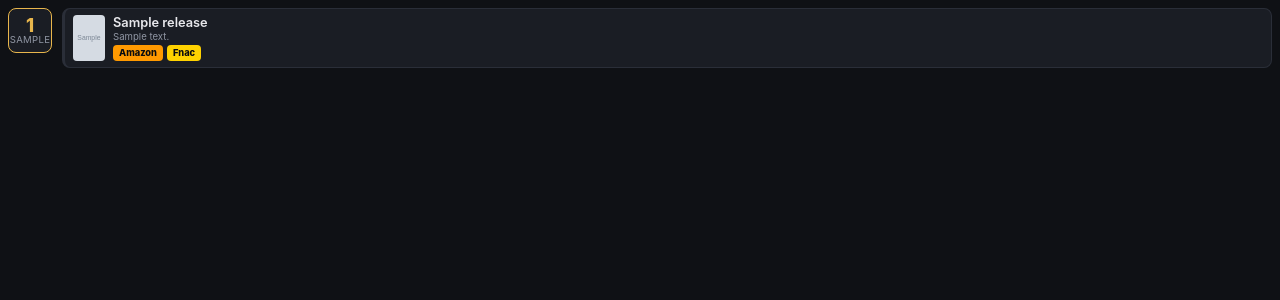
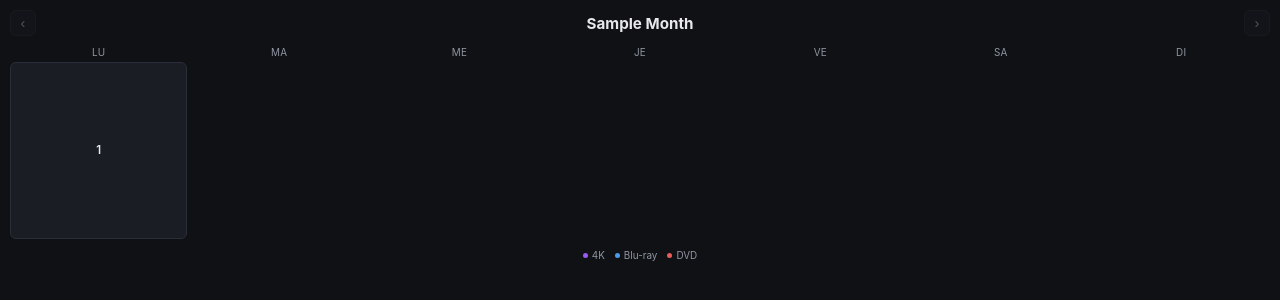
Before and after one commit to Tropicfront/Movies-scrapper-app-, a Flask app: template templates/widget.html in a window 1280 px wide. Shown: the top 300 px of the page. Run offline with Flask 3, Linux system fonts and the light colour scheme; the template is opened without the code that fills it: most values are stand-ins (such as "Sample title", 1, 10 or a date in 2020); grey boxes marked "Sample" are stand-in pictures; parts of the project's set-up code (start-up, migrations or seed data) failed here and were passed over.

Commit message:
Updated files <Beta 1.8>

```diff
--- a/app.py
+++ b/app.py
@@ -2,7 +2,6 @@ import json
 import logging
 import os
 from datetime import date, datetime, timedelta, timezone
-from itertools import groupby
 from zoneinfo import ZoneInfo, ZoneInfoNotFoundError
 
 from apscheduler.schedulers.background import BackgroundScheduler
@@ -13,7 +12,7 @@ import jellyfin_client
 import poster_lookup
 import scraper_4k
 import scraper_editionlimitee
-from date_utils import format_date_label, format_day_month_abbr, normalize_title
+from date_utils import MOIS_FR_NAMES, format_date_label, normalize_title
 
 logging.basicConfig(level=logging.INFO, format="%(asctime)s [%(levelname)s] %(message)s")
 logger = logging.getLogger(__name__)
@@ -326,12 +325,14 @@ def calendar_ics_bluray():
 def widget_upcoming():
     """Mini page compacte, pensée pour être embarquée via un widget iFrame
     (Homarr, Homepage, ou tout autre dashboard qui supporte l'embarquement
-    d'une URL). Contrairement au flux .ics, cette page peut afficher les
-    affiches et un bouton vers la fiche TMDB, puisque ce n'est pas un
-    format calendrier mais une vraie page HTML.
+    d'une URL) — présentée comme une vraie grille de calendrier mensuel
+    (jours de la semaine en colonnes, points colorés par format sur les
+    jours où il y a une sortie), plutôt qu'une simple liste. Contrairement
+    au flux .ics, cette page peut afficher les affiches au survol/clic,
+    puisque ce n'est pas un format calendrier mais une vraie page HTML.
 
     Paramètres optionnels :
-      ?limit=30           -> nombre de sorties affichées (défaut : 30)
+      ?limit=200          -> nombre de sorties incluses dans la grille (défaut : 200, max : 300)
       ?scope=upcoming      -> upcoming (défaut) / today / tomorrow / all (upcoming + récentes)
       ?jellyfin=only       -> uniquement les films déjà présents dans Jellyfin
       ?category=4k|bluray  -> filtrer par format
@@ -345,9 +346,9 @@ def widget_upcoming():
         category = "bluray_dvd"
     theme = "light" if request.args.get("theme") == "light" else "dark"
     try:
-        limit = max(1, min(50, int(request.args.get("limit", 30))))
+        limit = max(1, min(300, int(request.args.get("limit", 200))))
     except ValueError:
-        limit = 30
+        limit = 200
 
     if scope == "today":
         releases = data["today"]
@@ -360,21 +361,55 @@ def widget_upcoming():
 
     releases = _filter_releases(releases, only_jellyfin, category)[:limit]
 
-    # Regroupe par jour pour un rendu façon calendrier (repère jour/mois +
-    # sorties de ce jour), plutôt qu'une simple liste plate.
-    days = []
-    for date_iso, group in groupby(releases, key=lambda r: r.get("date_iso")):
-        group = list(group)
-        day_num, month_abbr = format_day_month_abbr(date_iso)
-        days.append({
-            "date_iso": date_iso,
-            "day_num": day_num,
-            "month_abbr": month_abbr,
-            "date_text": group[0].get("date_text"),
-            "releases": group,
+    months = _build_calendar_months(releases)
+    today_iso = date.today().isoformat()
+
+    return render_template("widget.html", months=months, today_iso=today_iso, theme=theme)
+
+
+def _build_calendar_months(releases):
+    """Construit une grille de calendrier mensuel (un objet par mois
+    couvert par les sorties filtrées) : semaines de 7 jours (lundi en
+    premier), chaque jour du mois portant la liste de ses sorties (vide
+    sinon)."""
+    import calendar as calendar_module
+
+    by_month = {}
+    for r in releases:
+        date_iso = r.get("date_iso")
+        if not date_iso:
+            continue
+        y, m, _d = (int(part) for part in date_iso.split("-"))
+        by_month.setdefault((y, m), {}).setdefault(date_iso, []).append(r)
+
+    cal = calendar_module.Calendar(firstweekday=0)  # semaine commence le lundi
+    months = []
+    for (y, m) in sorted(by_month.keys()):
+        day_releases = by_month[(y, m)]
+        weeks = []
+        for week in cal.monthdayscalendar(y, m):
+            week_cells = []
+            for day_num in week:
+                if day_num == 0:
+                    week_cells.append(None)  # jour hors du mois affiché
+                    continue
+                day_iso = f"{y:04d}-{m:02d}-{day_num:02d}"
+                items = day_releases.get(day_iso, [])
+                categories = sorted({r.get("format_category", "autre") for r in items})
+                week_cells.append({
+                    "day_num": day_num,
+                    "date_iso": day_iso,
+                    "releases": items,
+                    "categories": categories,
+                })
+            weeks.append(week_cells)
+        months.append({
+            "year": y,
+            "month": m,
+            "label": f"{MOIS_FR_NAMES[m - 1].capitalize()} {y}",
+            "weeks": weeks,
         })
-
-    return render_template("widget.html", days=days, theme=theme)
+    return months
 
 
 @app.route("/api/jellyfin/status")
@@ -386,6 +421,29 @@ def jellyfin_status():
         return jsonify({"configured": True, "reachable": True, "movies_in_library": len(titles)})
     except Exception as exc:
         return jsonify({"configured": True, "reachable": False, "error": str(exc)}), 502
+
+
+@app.route("/api/affiliate-links/status")
+def affiliate_links_status():
+    """Diagnostic pour vérifier si les liens Amazon/Fnac sont bien
+    détectés, sans avoir à inspecter les logs du conteneur. Répartit les
+    sorties par source et indique combien ont au moins un lien affilié."""
+    cache = load_cache()
+    releases = cache.get("releases", [])
+
+    by_source = {}
+    for r in releases:
+        source = r.get("source", "inconnu")
+        stats = by_source.setdefault(source, {"total": 0, "with_amazon": 0, "with_fnac": 0, "examples_without": []})
+        stats["total"] += 1
+        if r.get("amazon_url"):
+            stats["with_amazon"] += 1
+        if r.get("fnac_url"):
+            stats["with_fnac"] += 1
+        if not r.get("amazon_url") and not r.get("fnac_url") and len(stats["examples_without"]) < 3:
+            stats["examples_without"].append({"title": r.get("title"), "url": r.get("url")})
+
+    return jsonify({"total_releases": len(releases), "by_source": by_source})
 
 
 @app.route("/api/refresh", methods=["POST"])
--- a/templates/widget.html
+++ b/templates/widget.html
@@ -3,7 +3,7 @@
 <head>
 <meta charset="UTF-8">
 <meta name="viewport" content="width=device-width, initial-scale=1.0">
-<title>Sorties</title>
+<title>Calendrier des sorties</title>
 <style>
   :root {
     --bg: {{ '#ffffff' if theme == 'light' else '#0f1115' }};
@@ -12,6 +12,7 @@
     --text: {{ '#16181d' if theme == 'light' else '#e8e8ec' }};
     --text-dim: {{ '#6b7280' if theme == 'light' else '#9096a3' }};
     --accent: #e8b64c;
+    --today-bg: {{ '#fff6e0' if theme == 'light' else '#2a2410' }};
   }
   * { box-sizing: border-box; }
   html, body {
@@ -21,163 +22,222 @@
     color: var(--text);
     font-family: -apple-system, "Segoe UI", Roboto, Helvetica, Arial, sans-serif;
   }
-  body {
-    padding: 8px;
-    overflow-y: auto;
-  }
+  body { padding: 10px; }
   .empty {
     color: var(--text-dim);
     font-size: 0.85rem;
     text-align: center;
     padding: 24px 0;
   }
-  .calendar {
+  .month {
+    display: none;
+  }
+  .month.active { display: block; }
+  .month-header {
     display: flex;
-    flex-direction: column;
-    gap: 10px;
+    align-items: center;
+    justify-content: space-between;
+    margin-bottom: 10px;
   }
-  .day-group {
-    display: flex;
-    gap: 10px;
-    align-items: flex-start;
+  .month-title {
+    font-size: 0.95rem;
+    font-weight: 700;
+    text-transform: capitalize;
   }
-  .day-marker {
-    flex-shrink: 0;
-    width: 44px;
+  .nav-btn {
+    background: var(--card-bg);
+    border: 1px solid var(--card-border);
+    color: var(--text);
+    border-radius: 6px;
+    width: 26px;
+    height: 26px;
+    cursor: pointer;
+    font-size: 0.9rem;
+    line-height: 1;
+  }
+  .nav-btn:disabled { opacity: 0.3; cursor: default; }
+  .weekdays, .week {
+    display: grid;
+    grid-template-columns: repeat(7, 1fr);
+    gap: 3px;
+  }
+  .weekdays {
+    margin-bottom: 4px;
+  }
+  .weekdays span {
+    text-align: center;
+    font-size: 0.62rem;
+    text-transform: uppercase;
+    color: var(--text-dim);
+    letter-spacing: 0.03em;
+  }
+  .week { margin-bottom: 3px; }
+  .day-cell {
+    aspect-ratio: 1 / 1;
+    min-height: 34px;
+    background: var(--card-bg);
+    border: 1px solid var(--card-border);
+    border-radius: 6px;
     display: flex;
     flex-direction: column;
     align-items: center;
     justify-content: center;
+    gap: 2px;
+    position: relative;
+  }
+  .day-cell.empty-cell { background: transparent; border-color: transparent; }
+  .day-cell.today { background: var(--today-bg); border-color: var(--accent); }
+  .day-cell .day-num {
+    font-size: 0.72rem;
+    font-weight: 600;
+    color: var(--text);
+  }
+  .day-cell.today .day-num { color: var(--accent); font-weight: 800; }
+  .dots {
+    display: flex;
+    gap: 2px;
+  }
+  .dot {
+    width: 5px;
+    height: 5px;
+    border-radius: 50%;
+  }
+  .dot.cat-4k     { background: #9b59f6; }
+  .dot.cat-bluray { background: #4c9be8; }
+  .dot.cat-dvd    { background: #e85c5c; }
+  .dot.cat-autre  { background: #888; }
+  .legend {
+    display: flex;
+    gap: 10px;
+    justify-content: center;
+    margin-top: 10px;
+    font-size: 0.62rem;
+    color: var(--text-dim);
+  }
+  .legend span { display: flex; align-items: center; gap: 4px; }
+
+  /* Popover listant les sorties d'un jour, affiché au clic */
+  .day-popover {
+    position: absolute;
+    z-index: 10;
+    top: calc(100% + 4px);
+    left: 0;
+    min-width: 180px;
+    max-width: 240px;
     background: var(--card-bg);
     border: 1px solid var(--accent);
     border-radius: 8px;
-    padding: 6px 2px;
-    line-height: 1.1;
+    padding: 8px;
+    box-shadow: 0 4px 14px rgba(0,0,0,0.35);
+    display: none;
   }
-  .day-num {
-    font-size: 1.15rem;
-    font-weight: 800;
-    color: var(--accent);
-  }
-  .day-mon {
-    font-size: 0.6rem;
-    text-transform: uppercase;
-    color: var(--text-dim);
-    letter-spacing: 0.03em;
-  }
-  .day-items {
-    flex: 1;
-    min-width: 0;
-    display: flex;
-    flex-direction: column;
-    gap: 6px;
-  }
-  .item {
+  .day-cell.has-releases { cursor: pointer; }
+  .day-popover.open { display: block; }
+  .popover-item {
     display: flex;
     align-items: center;
-    gap: 8px;
-    background: var(--card-bg);
-    border: 1px solid var(--card-border);
-    border-left: 3px solid var(--card-border);
-    border-radius: 8px;
-    padding: 6px 8px;
+    gap: 6px;
+    padding: 3px 0;
+    text-decoration: none;
+    color: var(--text);
+    border-bottom: 1px solid var(--card-border);
+    font-size: 0.7rem;
   }
-  .item[data-category="4k"]     { border-left-color: #9b59f6; }
-  .item[data-category="bluray"] { border-left-color: #4c9be8; }
-  .item[data-category="dvd"]    { border-left-color: #e85c5c; }
-  .poster {
-    width: 32px;
-    height: 46px;
-    border-radius: 4px;
+  .popover-item:last-child { border-bottom: none; }
+  .popover-item img {
+    width: 20px;
+    height: 28px;
     object-fit: cover;
+    border-radius: 3px;
     flex-shrink: 0;
-    background: rgba(128,128,128,0.15);
-    display: block;
   }
-  .poster-placeholder {
-    display: flex;
-    align-items: center;
-    justify-content: center;
-    font-size: 1rem;
-  }
-  .info {
-    min-width: 0;
-    flex: 1;
-    display: flex;
-    flex-direction: column;
-    gap: 1px;
-  }
-  .title {
-    font-size: 0.8rem;
-    font-weight: 600;
-    color: var(--text);
-    text-decoration: none;
-    overflow: hidden;
-    text-overflow: ellipsis;
-    white-space: nowrap;
-    display: block;
-  }
-  .format {
-    font-size: 0.6rem;
-    color: var(--text-dim);
-    overflow: hidden;
-    text-overflow: ellipsis;
-    white-space: nowrap;
-  }
-  .buy-row {
-    display: flex;
-    gap: 4px;
-    margin-top: 2px;
-  }
-  .buy-btn {
-    font-size: 0.58rem;
-    font-weight: 800;
-    padding: 2px 6px;
-    border-radius: 4px;
-    text-decoration: none;
-    line-height: 1.3;
-  }
-  .buy-amazon { background: #ff9900; color: #0a0c10; }
-  .buy-fnac { background: #ffd200; color: #0a0c10; }
 </style>
 </head>
 <body>
-  {% if days %}
-    <div class="calendar">
-      {% for day in days %}
-        <div class="day-group">
-          <div class="day-marker">
-            <span class="day-num">{{ day.day_num }}</span>
-            <span class="day-mon">{{ day.month_abbr }}</span>
-          </div>
-          <div class="day-items">
-            {% for r in day.releases %}
-              <div class="item" data-category="{{ r.format_category or 'autre' }}">
-                {% if r.poster_url %}
-                  <a href="{{ r.poster_page_url or r.url }}" target="_blank" rel="noopener">
-                    <img class="poster" src="{{ r.poster_url }}" loading="lazy" alt="">
-                  </a>
-                {% else %}
-                  <span class="poster poster-placeholder" aria-hidden="true">🎬</span>
-                {% endif %}
-                <div class="info">
-                  <a href="{{ r.url }}" target="_blank" rel="noopener" class="title">{{ r.title }}</a>
-                  <span class="format">{{ r.details }}</span>
-                  {% if r.amazon_url or r.fnac_url %}
-                    <div class="buy-row">
-                      {% if r.amazon_url %}<a href="{{ r.amazon_url }}" target="_blank" rel="noopener sponsored" class="buy-btn buy-amazon">Amazon</a>{% endif %}
-                      {% if r.fnac_url %}<a href="{{ r.fnac_url }}" target="_blank" rel="noopener sponsored" class="buy-btn buy-fnac">Fnac</a>{% endif %}
+  {% if months %}
+    {% for month in months %}
+      <div class="month {{ 'active' if loop.first else '' }}" data-index="{{ loop.index0 }}">
+        <div class="month-header">
+          <button class="nav-btn prev-btn" type="button" {{ 'disabled' if loop.first else '' }}>&lsaquo;</button>
+          <span class="month-title">{{ month.label }}</span>
+          <button class="nav-btn next-btn" type="button" {{ 'disabled' if loop.last else '' }}>&rsaquo;</button>
+        </div>
+        <div class="weekdays">
+          <span>Lu</span><span>Ma</span><span>Me</span><span>Je</span><span>Ve</span><span>Sa</span><span>Di</span>
+        </div>
+        {% for week in month.weeks %}
+          <div class="week">
+            {% for cell in week %}
+              {% if cell is none %}
+                <div class="day-cell empty-cell"></div>
+              {% else %}
+                <div class="day-cell {{ 'today' if cell.date_iso == today_iso else '' }} {{ 'has-releases' if cell.releases else '' }}">
+                  <span class="day-num">{{ cell.day_num }}</span>
+                  {% if cell.categories %}
+                    <div class="dots">
+                      {% for cat in cell.categories %}
+                        <span class="dot cat-{{ cat }}"></span>
+                      {% endfor %}
+                    </div>
+                  {% endif %}
+                  {% if cell.releases %}
+                    <div class="day-popover">
+                      {% for r in cell.releases %}
+                        <a href="{{ r.url }}" target="_blank" rel="noopener" class="popover-item">
+                          {% if r.poster_url %}<img src="{{ r.poster_url }}" loading="lazy" alt="">{% endif %}
+                          <span>{{ r.title }}</span>
+                        </a>
+                      {% endfor %}
                     </div>
                   {% endif %}
                 </div>
-              </div>
+              {% endif %}
             {% endfor %}
           </div>
-        </div>
-      {% endfor %}
+        {% endfor %}
+      </div>
+    {% endfor %}
+    <div class="legend">
+      <span><span class="dot cat-4k"></span> 4K</span>
+      <span><span class="dot cat-bluray"></span> Blu-ray</span>
+      <span><span class="dot cat-dvd"></span> DVD</span>
     </div>
   {% else %}
     <p class="empty">Aucune sortie à afficher.</p>
   {% endif %}
+
+<script>
+(function () {
+  const months = document.querySelectorAll('.month');
+  let current = 0;
+  months.forEach((m, i) => { if (m.classList.contains('active')) current = i; });
+
+  function show(index) {
+    months.forEach((m, i) => m.classList.toggle('active', i === index));
+    current = index;
+  }
+
+  document.querySelectorAll('.prev-btn').forEach(btn => {
+    btn.addEventListener('click', () => { if (current > 0) show(current - 1); });
+  });
+  document.querySelectorAll('.next-btn').forEach(btn => {
+    btn.addEventListener('click', () => { if (current < months.length - 1) show(current + 1); });
+  });
+
+  // Ouvre/ferme le popover listant les sorties du jour au clic
+  document.querySelectorAll('.day-cell.has-releases').forEach(cell => {
+    cell.addEventListener('click', (e) => {
+      const popover = cell.querySelector('.day-popover');
+      const wasOpen = popover.classList.contains('open');
+      document.querySelectorAll('.day-popover.open').forEach(p => p.classList.remove('open'));
+      if (!wasOpen) popover.classList.add('open');
+      e.stopPropagation();
+    });
+  });
+  document.addEventListener('click', () => {
+    document.querySelectorAll('.day-popover.open').forEach(p => p.classList.remove('open'));
+  });
+})();
+</script>
 </body>
 </html>
```
Also changed, not shown: static/style.css (+13 -16 lines), templates/index.html (+4 -6 lines), README.md.
